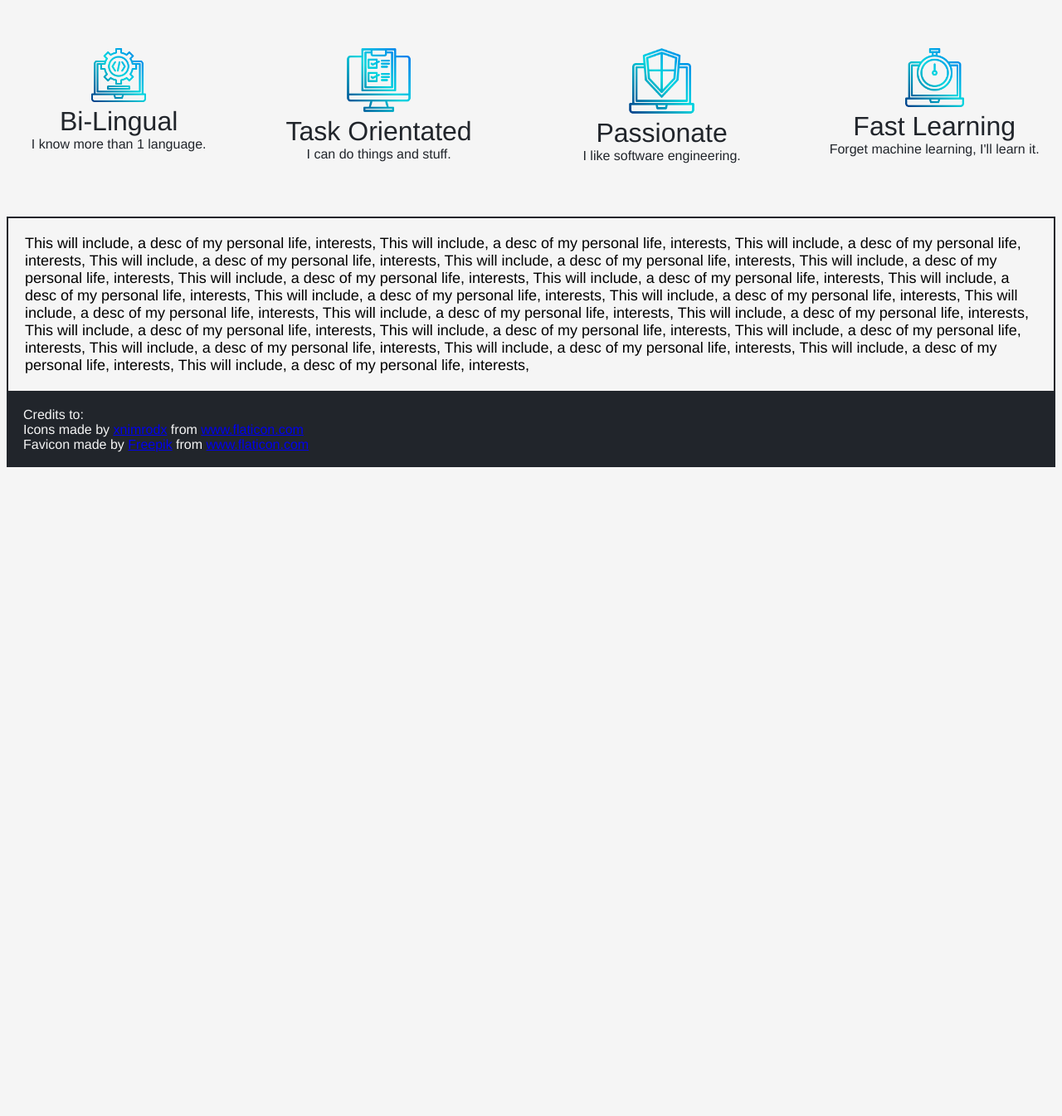
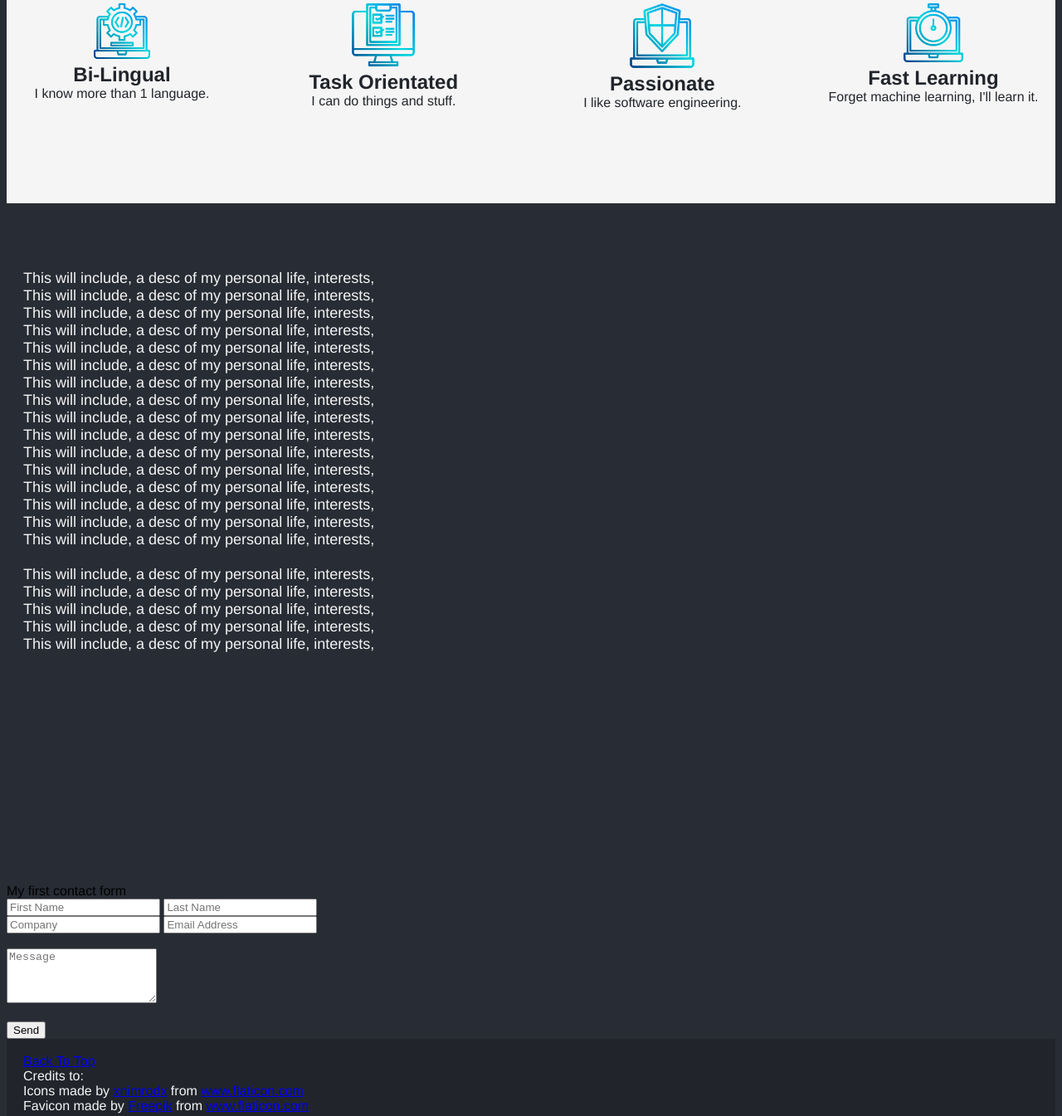
Before and after one commit to TTatchell/Portfolio, a plain HTML site: page index.html in a window 1280 px wide. Shown: the part 1393-2738 px from the top of the page at 83% size. Before the commit the page ends 1964 px from the top, so only its background shows below. Drawn offline with Linux system fonts and the light colour scheme.

Commit message:
Commit 11: First half of contact form JS

```diff
--- a/index.html
+++ b/index.html
@@ -52,10 +52,10 @@
 
     <!-- Header including Picture, Name, Title, Location -->
     <div id="about">
-        <br><br><br><br>
+        <br><br><br>
 
         <h1 id='aboutlabel'>A little about me</h1>
-        <br><br><br><br>
+        <br><br>
 
         <!-- One senctence description-->
         <div id="oneSentenceDesc">This is a one sentence description of myself</div>
@@ -99,36 +99,64 @@
     <!-- Content including a short desc of myself, interests, PREVIOUS EXPERIENCES TOO-->
     <div id='portfolioBlock'>
         <div id="portfolio">
+            <br><br>
             <p>
-                This will include, a desc of my personal life, interests,
-                This will include, a desc of my personal life, interests,
-                This will include, a desc of my personal life, interests,
-                This will include, a desc of my personal life, interests,
-                This will include, a desc of my personal life, interests,
-                This will include, a desc of my personal life, interests,
-                This will include, a desc of my personal life, interests,
-                This will include, a desc of my personal life, interests,
-                This will include, a desc of my personal life, interests,
-                This will include, a desc of my personal life, interests,
-                This will include, a desc of my personal life, interests,
-                This will include, a desc of my personal life, interests,
-                This will include, a desc of my personal life, interests,
-                This will include, a desc of my personal life, interests,
-                This will include, a desc of my personal life, interests,
-                This will include, a desc of my personal life, interests,
-                This will include, a desc of my personal life, interests,
-                This will include, a desc of my personal life, interests,
-                This will include, a desc of my personal life, interests,
-                This will include, a desc of my personal life, interests,
-                This will include, a desc of my personal life, interests,
+                This will include, a desc of my personal life, interests,<br>
+                This will include, a desc of my personal life, interests,<br>
+                This will include, a desc of my personal life, interests,<br>
+                This will include, a desc of my personal life, interests,<br>
+                This will include, a desc of my personal life, interests,<br>
+                This will include, a desc of my personal life, interests,<br>
+                This will include, a desc of my personal life, interests,<br>
+                This will include, a desc of my personal life, interests,<br>
+                This will include, a desc of my personal life, interests,<br>
+                This will include, a desc of my personal life, interests,<br>
+                This will include, a desc of my personal life, interests,<br>
+                This will include, a desc of my personal life, interests,<br>
+                This will include, a desc of my personal life, interests,<br>
+                This will include, a desc of my personal life, interests,<br>
+                This will include, a desc of my personal life, interests,<br>
+                This will include, a desc of my personal life, interests,<br><br>
+                This will include, a desc of my personal life, interests,<br>
+                This will include, a desc of my personal life, interests,<br>
+                This will include, a desc of my personal life, interests,<br>
+                This will include, a desc of my personal life, interests,<br>
+                This will include, a desc of my personal life, interests, <br>
             </p>
 
 
         </div>
     </div>
+
+
+
+
+    <!-- Contact Form -->
+    <div id='contactBlock'>
+
+        <div id='contactForm'>
+            My first contact form
+            <form onsubmit='return false'></form>
+            <input type='text' placeholder='First Name' id='firstName'/>
+            <input type='text' placeholder='Last Name' id='lastName'/>
+            <br>
+            <input type='text' placeholder='Company' id='company'/>
+            <input type='email' placeholder='Email Address' id='email'/>
+            <br><br>
+            <textarea id="message" rows="4" placeholder='Message'></textarea>
+            <br><br>
+            <button onclick='sendContact()'>Send</button>
+        </div>
+
+    </div>
+
+
+
+
     <!-- Footer -->
     <div class="footerBlock">
         <br>
+        <a id="backToTop" href="#greetingPage" >Back To Top</a>
         <div class="creditHeading">Credits to:</div>
         <div id='credit1'>Icons made by <a href="https://www.flaticon.com/authors/xnimrodx" title="xnimrodx">xnimrodx</a> from <a href="https://www.flaticon.com/" title="Flaticon">www.flaticon.com</a></div>
         <div id='credit2'>Favicon made by <a href="https://www.freepik.com" title="Freepik">Freepik</a> from <a href="https://www.flaticon.com/" title="Flaticon">www.flaticon.com</a></div>
--- a/script.js
+++ b/script.js
@@ -1,16 +1,5 @@
-//Creating elements block
-//const h2 = document.createElement('h2');
-//h2.textContent = "This content added by JavaScript";
-//document.querySelector('body').appendChild(h2);
-
-//THINGS I'D LIKE TO HAVE:
-// "isMobile" "resize of rwindow"
-
-//THINGS I NEED
-//"sticky nav for desktop"
-//Link highlighting for nav menu because I'm using div buttons through JS
-//Event handlers for the buttons
-
+//Highlights the navigation buttons when the mouse hovers over
+//and returns them to normal afterwards
 function highlightNavButton(button) {
     document.getElementById(button).style.backgroundColor = "whitesmoke";
     document.getElementById(button).style.color = "#21252b";
@@ -20,3 +9,66 @@ function mouseoutNavButton(button) {
     document.getElementById(button).style.backgroundColor = "#21252b";
     document.getElementById(button).style.color = "whitesmoke";
 }
+
+
+//Code to receive the contact form
+let contactInfo = {};
+
+document.addEventListener("DOMContentLoaded", function(){
+    contactInfo.firstName = (documentgetElementById('firstName'));
+    contactInfo.lastName = (documentgetElementById('lastName'));
+    contactInfo.company = (documentgetElementById('company'));
+    contactInfo.email = (documentgetElementById('email'));
+    contactInfo.message = (documentgetElementById('message'));
+    })
+
+function checkNotEmpty(string) {
+    if (string == null || typeof value == 'undefined') return false;
+    return (value.length > 0);
+}
+
+function checkEmail (email) {
+    let regex = /^[a-zA-Z0-9.!#$%&'*+/=?^_`{|}~-]+@[a-zA-Z0-9-]+(?:\.[a-zA-Z0-9-]+)*$/;
+    return regex.test(String(email).toLowerCase(0));
+}
+
+function contactInfoValidate(field, validationFunction) {
+    if (field == null) return false;
+
+    let isFieldValid = validationFunction(field.value)
+    if (!isFieldValid) {
+    field.className = 'placeholderRed';
+    } else {
+    field.className = '';
+    }
+
+    return isFieldValid;
+   }
+
+
+function isValid() {
+let valid = true;
+
+valid &= contactInfoValidate(contactInfo.firstName, checkNotEmpty);
+valid &= contactInfoValidate(contactInfo.lastName, checkNotEmpty);
+valid &= contactInfoValidate(contactInfo.company, checkNotEmpty);
+valid &= contactInfoValidate(contactInfo.email, checkEmail);
+valid &= contactInfoValidate(contactInfo.question, checkNotEmpty);
+return valid;
+}
+
+class User {
+    constructor(firstName, lastName, company, email, question) {
+    this.firstName = firstName;
+    this.lastName = lastName;
+    this.company = company;
+    this.email = email;
+    this.question = question;
+    }
+   }
+
+function sendContact() {
+    if (isValid()) {
+        let usr = new User (firstName.value, lastName.value, company.value, email.value, message.value)
+    }
+}
--- a/style.css
+++ b/style.css
@@ -1,5 +1,5 @@
 body {
-  background-color: whitesmoke;
+  background-color: #282c34;
   font-family:  Helvetica, Arial, sans-serif;
 
 }
@@ -50,7 +50,7 @@ body {
 
 /******************************************************************************************/
 #about {
-
+  height:100vh;
   margin-top: 30px;
   color:#21252b;
   background-color: whitesmoke;
@@ -86,7 +86,9 @@ body {
 }
 
 .iconLabel {
-  font-size: 2em;
+  font-size: 1.5em;
+  font-weight: bold;
+
 }
 
 .iconText {
@@ -104,11 +106,13 @@ body {
 /******************************************************************************************/
 
 #portfolioBlock {
-  border: 2px #21252b solid;
+  background-color: #282c34;
+  height:100vh;
 }
 #portfolio {
   margin: 20px;
   font-size: large;
+  color:whitesmoke
 }
 
 
@@ -126,6 +130,10 @@ body {
 }
 
 #credit1, #credit2 {
+  margin-left: 20px;
+}
+
+#backToTop {
   margin-left: 20px;
 }
 
```
